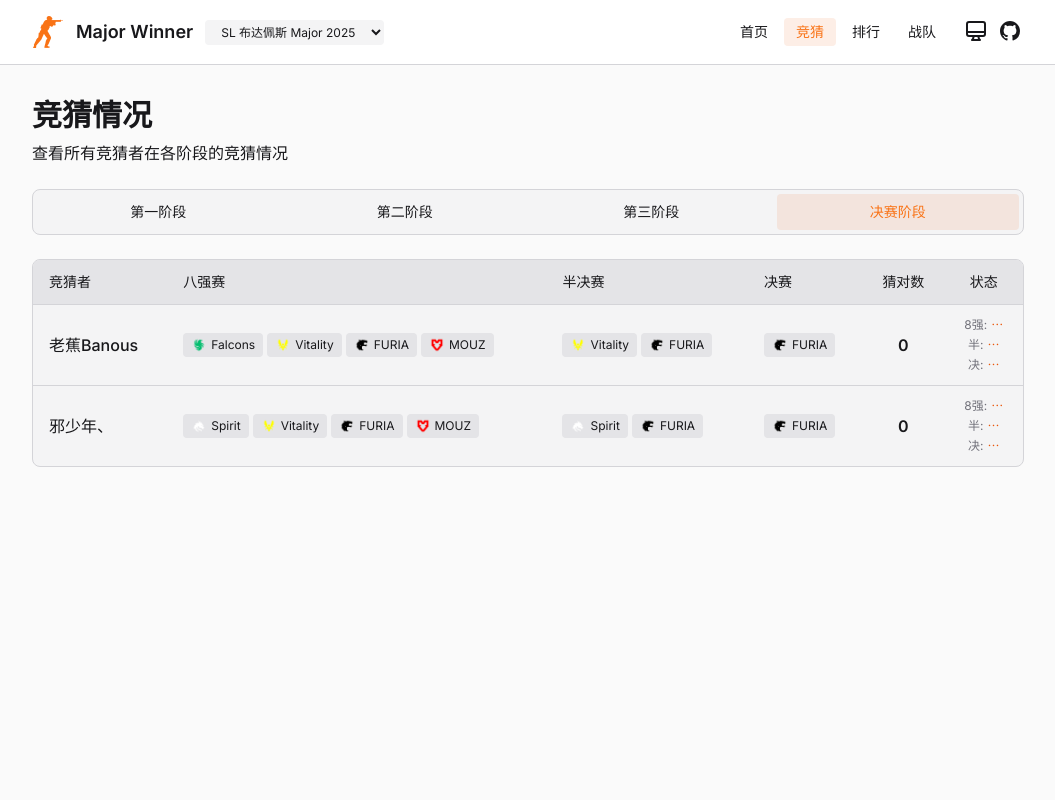
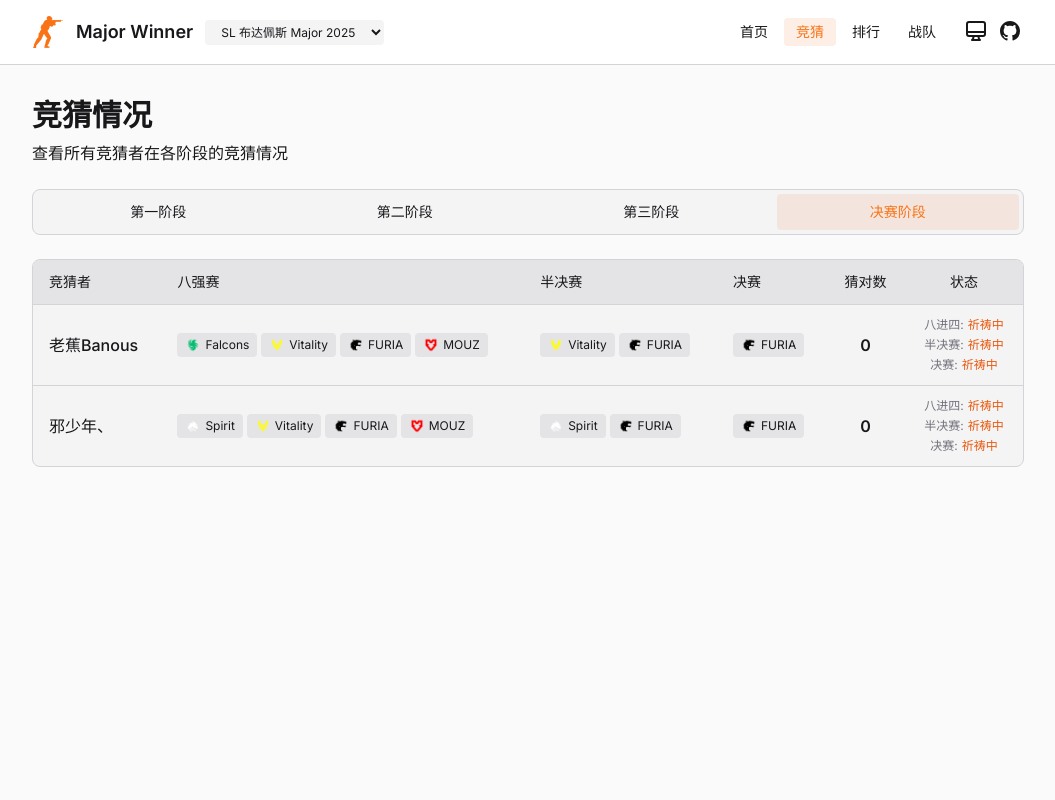
Before and after one commit to vikiboss/major-winner, a Next.js app: page /predictions/finals in a window 1280 px wide. Shown: the top 800 px of the page, without its empty margins (112-1167 px from the left). Built offline with nearby package versions, Linux system fonts and the light colour scheme.

Commit message:
chore: 优化文案

```diff
--- a/app/predictions/[stage]/page.tsx
+++ b/app/predictions/[stage]/page.tsx
@@ -232,11 +232,7 @@ function SwissTable({
                                 : 'bg-lose/10 text-lose'
                           }`}
                         >
-                          {isInProgress
-                            ? '祈祷中'
-                            : stageResult.passed
-                              ? '✅ 通过'
-                              : '❌ 已炸'}
+                          {isInProgress ? '祈祷中' : stageResult.passed ? '✅ 通过' : '❌ 已炸'}
                         </span>
                         <span className="text-muted text-xs">
                           {stageResult.correctCount}/{stageResult.requiredCount}
@@ -555,7 +551,11 @@ function FinalsTable({ predictors, event }: { predictors: any[]; event: any }) {
                       <div className="flex flex-col items-center gap-1">
                         {finalsStats.map((s) => {
                           const stageName =
-                            s.stageId === '8-to-4' ? '8强' : s.stageId === '4-to-2' ? '半' : '决'
+                            s.stageId === '8-to-4'
+                              ? '八进四'
+                              : s.stageId === '4-to-2'
+                                ? '半决赛'
+                                : '决赛'
                           return (
                             <div key={s.stageId} className="flex items-center gap-1">
                               <span className="text-muted text-xs">{stageName}:</span>
@@ -568,7 +568,7 @@ function FinalsTable({ predictors, event }: { predictors: any[]; event: any }) {
                                       : 'text-lose'
                                 }`}
                               >
-                                {!s.isActualResultComplete ? '⋯' : s.passed ? '✅' : '❌'}
+                                {!s.isActualResultComplete ? '祈祷中' : s.passed ? '✅' : '❌'}
                               </span>
                             </div>
                           )
@@ -625,7 +625,7 @@ function FinalsTable({ predictors, event }: { predictors: any[]; event: any }) {
                 {/* 八强赛 */}
                 <div>
                   <div className="mb-1 flex items-center justify-between">
-                    <p className="text-muted text-xs">八强赛 (4进2)</p>
+                    <p className="text-muted text-xs">八进四</p>
                     {finalsStats?.find((s) => s.stageId === '8-to-4') && (
                       <span
                         className={`text-xs font-medium ${
@@ -637,7 +637,7 @@ function FinalsTable({ predictors, event }: { predictors: any[]; event: any }) {
                         }`}
                       >
                         {!finalsStats.find((s) => s.stageId === '8-to-4')?.isActualResultComplete
-                          ? '⋯'
+                          ? '祈祷中'
                           : finalsStats.find((s) => s.stageId === '8-to-4')?.passed
                             ? '✅'
                             : '❌'}
@@ -670,7 +670,7 @@ function FinalsTable({ predictors, event }: { predictors: any[]; event: any }) {
                 {/* 半决赛 */}
                 <div>
                   <div className="mb-1 flex items-center justify-between">
-                    <p className="text-muted text-xs">半决赛 (2进1)</p>
+                    <p className="text-muted text-xs">半决赛</p>
                     {finalsStats?.find((s) => s.stageId === '4-to-2') && (
                       <span
                         className={`text-xs font-medium ${
@@ -682,7 +682,7 @@ function FinalsTable({ predictors, event }: { predictors: any[]; event: any }) {
                         }`}
                       >
                         {!finalsStats.find((s) => s.stageId === '4-to-2')?.isActualResultComplete
-                          ? '⋯'
+                          ? '祈祷中'
                           : finalsStats.find((s) => s.stageId === '4-to-2')?.passed
                             ? '✅'
                             : '❌'}
@@ -715,7 +715,7 @@ function FinalsTable({ predictors, event }: { predictors: any[]; event: any }) {
                 {/* 决赛 */}
                 <div>
                   <div className="mb-1 flex items-center justify-between">
-                    <p className="text-muted text-xs">决赛 (冠军)</p>
+                    <p className="text-muted text-xs">决赛</p>
                     {finalsStats?.find((s) => s.stageId === '2-to-1') && (
                       <span
                         className={`text-xs font-medium ${
@@ -727,7 +727,7 @@ function FinalsTable({ predictors, event }: { predictors: any[]; event: any }) {
                         }`}
                       >
                         {!finalsStats.find((s) => s.stageId === '2-to-1')?.isActualResultComplete
-                          ? '⋯'
+                          ? '祈祷中'
                           : finalsStats.find((s) => s.stageId === '2-to-1')?.passed
                             ? '✅'
                             : '❌'}
```
